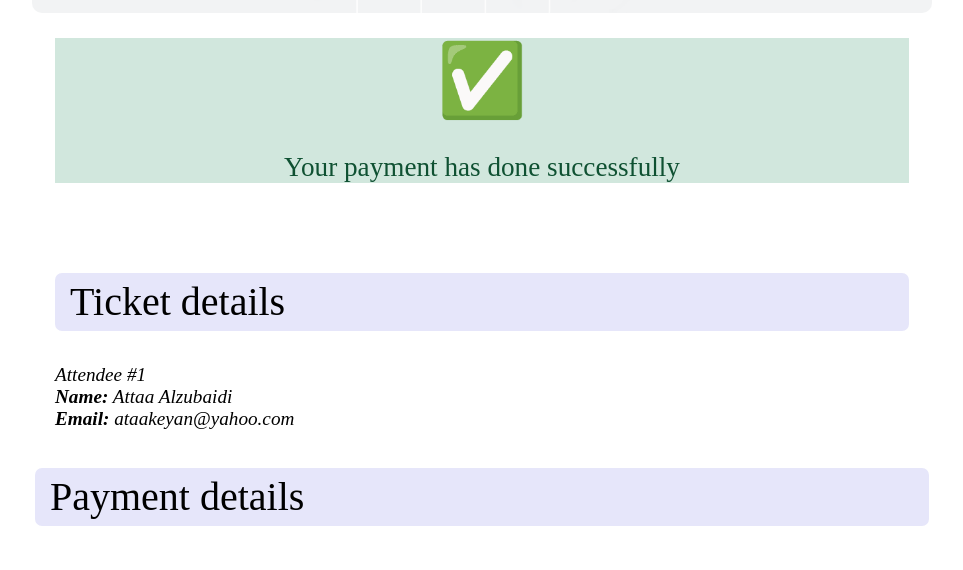
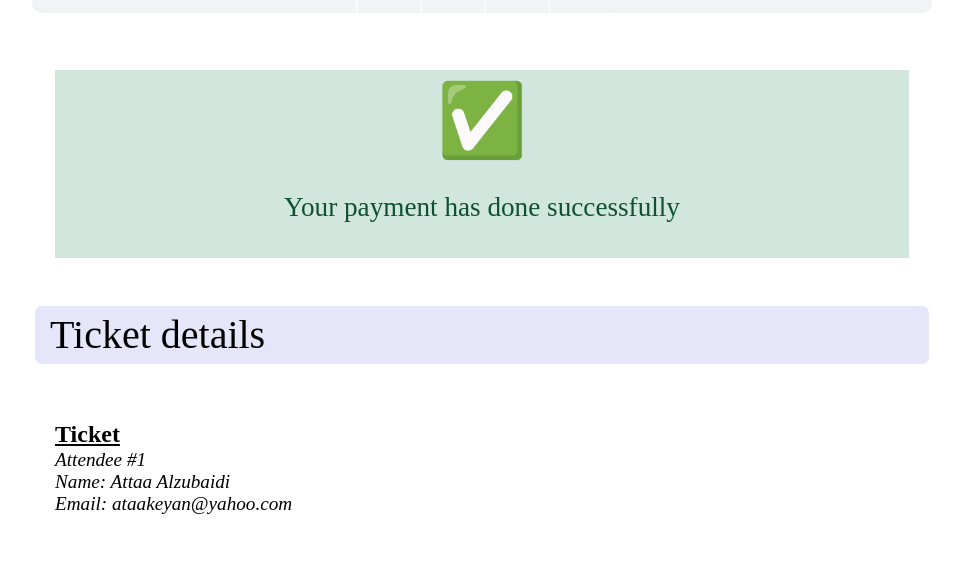
Before and after one commit to MustafaRaad/Ticket-system-Template, a plain HTML site: page payment_done-email.html in a window 1280 px wide. Shown: the part 191-761 px from the top of the page, without its empty margins (158-1121 px from the left). Drawn offline with Linux system fonts and the light colour scheme.

Commit message:
Edit headers

```diff
--- a/css/style.css
+++ b/css/style.css
@@ -345,8 +345,7 @@ display-1 {
 }
 .alert {
   position: relative;
-  padding: var(--bs-alert-padding-y) var(--bs-alert-padding-x);
-  margin-bottom: var(--bs-alert-margin-bottom);
+  margin-bottom: 10px;
   color: var(--bs-alert-color);
   background-color: var(--bs-alert-bg);
   border: var(--bs-alert-border);
--- a/payment_done-email.html
+++ b/payment_done-email.html
@@ -21,9 +21,9 @@
 <td width="100%" align="center" style="padding:0;margin:0;box-sizing:border-box;">
                           <table width="100%" cellspacing="0" cellpadding="0" style="border-collapse:collapse;border-spacing:0px;box-sizing:border-box;"><tbody style="box-sizing: border-box;"><tr style="border-collapse:collapse;box-sizing:border-box;">
 <td align="center" style="padding:0;margin:0;box-sizing:border-box;">
-                                  <p style="margin:0;line-height:150%;box-sizing:border-box;">
+                                  <p style="margin:0;line-height:150%;padding:1rem;box-sizing:border-box;">
                                     </p>
-<div class="alert alert-success" style="padding:var(--bs-alert-padding-y) var(--bs-alert-padding-x);box-sizing:border-box;position:relative;margin-bottom:var(--bs-alert-margin-bottom);color:#0f5132;background-color:#d1e7dd;border:var(--bs-alert-border);border-radius:var(--bs-alert-border-radius);border-color:#badbcc;" role="alert">
+<div class="alert alert-success" style="padding:0.5rem;box-sizing:border-box;position:relative;margin-bottom:10px;color:#0f5132;background-color:#d1e7dd;border:var(--bs-alert-border);border-radius:var(--bs-alert-border-radius);border-color:#badbcc;" role="alert">
           <span class="display-2" style="box-sizing:border-box;font-size:4.5rem;font-weight:300;line-height:1.2;">&#9989;</span>
           <p style="font-size:1.7rem;box-sizing:border-box;">Your payment has done successfully</p>
         </div>
@@ -36,29 +36,38 @@
               </tr></tbody></table>
 </div>
       </section><section style="box-sizing:border-box;padding:0px 15px 0px 15px;"><div class="row" style="box-sizing:border-box;--bs-gutter-x:1.5rem;--bs-gutter-y:0;display:flex;flex-wrap:wrap;margin-top:calc(-1 * var(--bs-gutter-y));margin-right:calc(-0.5 * var(--bs-gutter-x));margin-left:calc(-0.5 * var(--bs-gutter-x));">
-          <table width="900" cellspacing="0" cellpadding="0" align="center" style="border-collapse:collapse;border-spacing:0px;background-color:#ffffff;width:100%;box-sizing:border-box;flex-shrink:0;max-width:100%;padding-right:calc(var(--bs-gutter-x) * 0.5);padding-left:calc(var(--bs-gutter-x) * 0.5);margin-top:var(--bs-gutter-y);">
-<tr style="border-collapse:collapse;box-sizing:border-box;"></tr>
-<tbody style="box-sizing: border-box;">
+          <table width="900" cellspacing="0" cellpadding="0" align="center" style="border-collapse:collapse;border-spacing:0px;background-color:#ffffff;width:100%;box-sizing:border-box;flex-shrink:0;max-width:100%;padding-right:calc(var(--bs-gutter-x) * 0.5);padding-left:calc(var(--bs-gutter-x) * 0.5);margin-top:var(--bs-gutter-y);"><tbody style="box-sizing: border-box;">
+<tr style="border-collapse:collapse;box-sizing:border-box;">
+<td align="left" style="box-sizing: border-box;">
+        <h2 class="display-6 title" style="box-sizing:border-box;background-color:lavender;padding:5px 5px 5px 15px;border-radius:7px;font-size:2.5rem;font-weight:300;line-height:1.2;">Ticket details</h2>
+
+                </td>
+              </tr>
+<tr style="border-collapse:collapse;box-sizing:border-box;">
 <td style="margin:0;padding-bottom:5px;padding-left:20px;padding-right:20px;padding-top:25px;box-sizing:border-box;" align="left">
 
                   <table cellspacing="0" cellpadding="0" align="left" style="border-collapse:collapse;border-spacing:0px;float:left;box-sizing:border-box;"><tbody style="box-sizing: border-box;"><tr style="border-collapse:collapse;box-sizing:border-box;">
-<h2 class="display-6 title" style="box-sizing:border-box;background-color:lavender;padding:5px 5px 5px 15px;border-radius:7px;font-size:2.5rem;font-weight:300;line-height:1.2;">Ticket details</h2>
-                        <td width="100%" align="left" style="padding:0;margin:0;box-sizing:border-box;">
+<td width="100%" align="left" style="padding:0;padding-bottom:20px;margin:0;box-sizing:border-box;">
                           <table width="100%" cellspacing="0" cellpadding="0" style="border-collapse:collapse;border-spacing:0px;box-sizing:border-box;"><tbody style="box-sizing: border-box;"><tr style="border-collapse:collapse;box-sizing:border-box;">
 <td align="left" style="padding:0;margin:0;box-sizing:border-box;">
                                   <p style="margin:0;line-height:150%;box-sizing:border-box;">
-                                    </p>
+                                    <span style="font-size:1.5rem;box-sizing:border-box;"><strong style="box-sizing: border-box;"><u style="box-sizing: border-box;">Ticket</u></strong></span>
+                                  </p>
+                                  <p style="margin:0;line-height:150%;box-sizing:border-box;">
+                                     </p>
 <address class="text-md" style="box-sizing:border-box;font-size:1.2rem!important;">
-              Attendee #1 <br style="box-sizing: border-box;"><b style="box-sizing: border-box;">Name:</b> Attaa Alzubaidi <br style="box-sizing: border-box;"><b style="box-sizing: border-box;">Email:</b> ataakeyan@yahoo.com
-            </address>
+                    Attendee #1 <br style="box-sizing: border-box;">
+                    Name: Attaa Alzubaidi <br style="box-sizing: border-box;">
+                    Email: ataakeyan@yahoo.com
+                  </address>
 
                                 </td>
                               </tr></tbody></table>
 </td>
                       </tr></tbody></table>
 </td>
-              </tbody>
-</table>
+              </tr>
+</tbody></table>
 </div>
       </section><section style="box-sizing:border-box;padding:0px 15px 0px 15px;"><div class="row" style="box-sizing:border-box;--bs-gutter-x:1.5rem;--bs-gutter-y:0;display:flex;flex-wrap:wrap;margin-top:calc(-1 * var(--bs-gutter-y));margin-right:calc(-0.5 * var(--bs-gutter-x));margin-left:calc(-0.5 * var(--bs-gutter-x));">
           <table width="900" cellspacing="0" cellpadding="0" align="center" style="border-collapse:collapse;border-spacing:0px;background-color:#ffffff;width:100%;box-sizing:border-box;flex-shrink:0;max-width:100%;padding-right:calc(var(--bs-gutter-x) * 0.5);padding-left:calc(var(--bs-gutter-x) * 0.5);margin-top:var(--bs-gutter-y);"><tbody style="box-sizing: border-box;">
```
Also changed, not shown: payment_done.html (+22 -8 lines), payment_err-email.html (+1 -1 lines), payment_err.html (+1 -1 lines).
